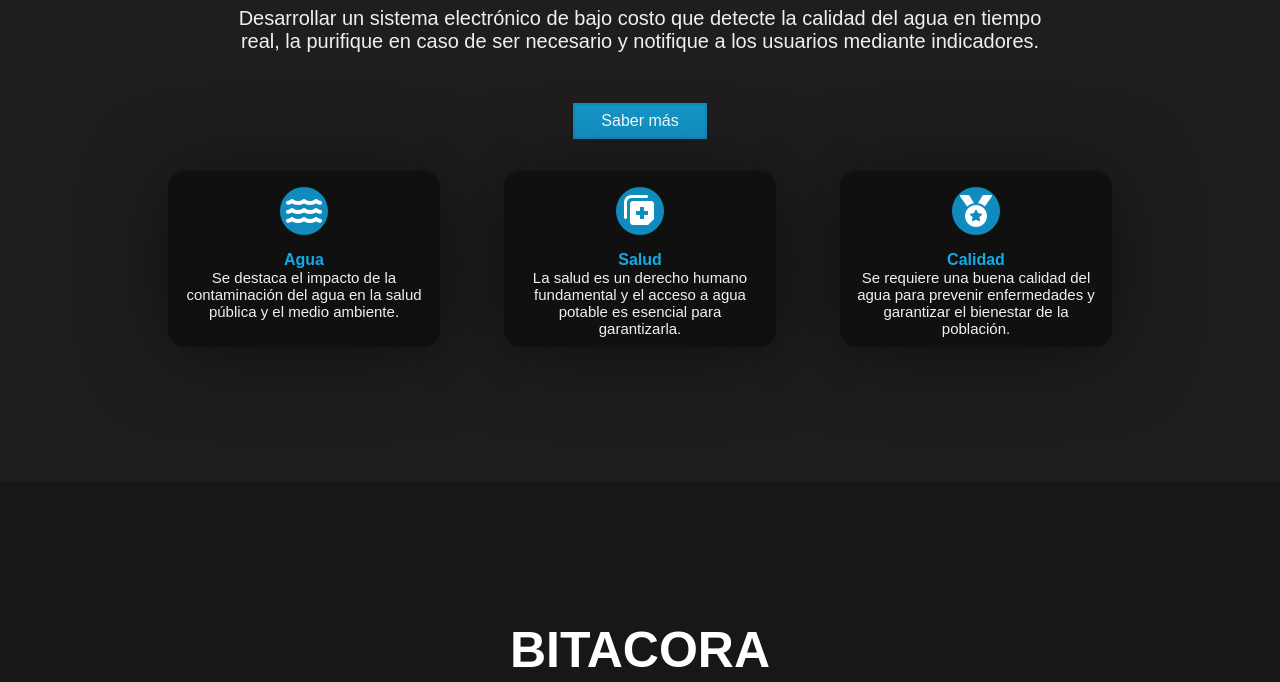
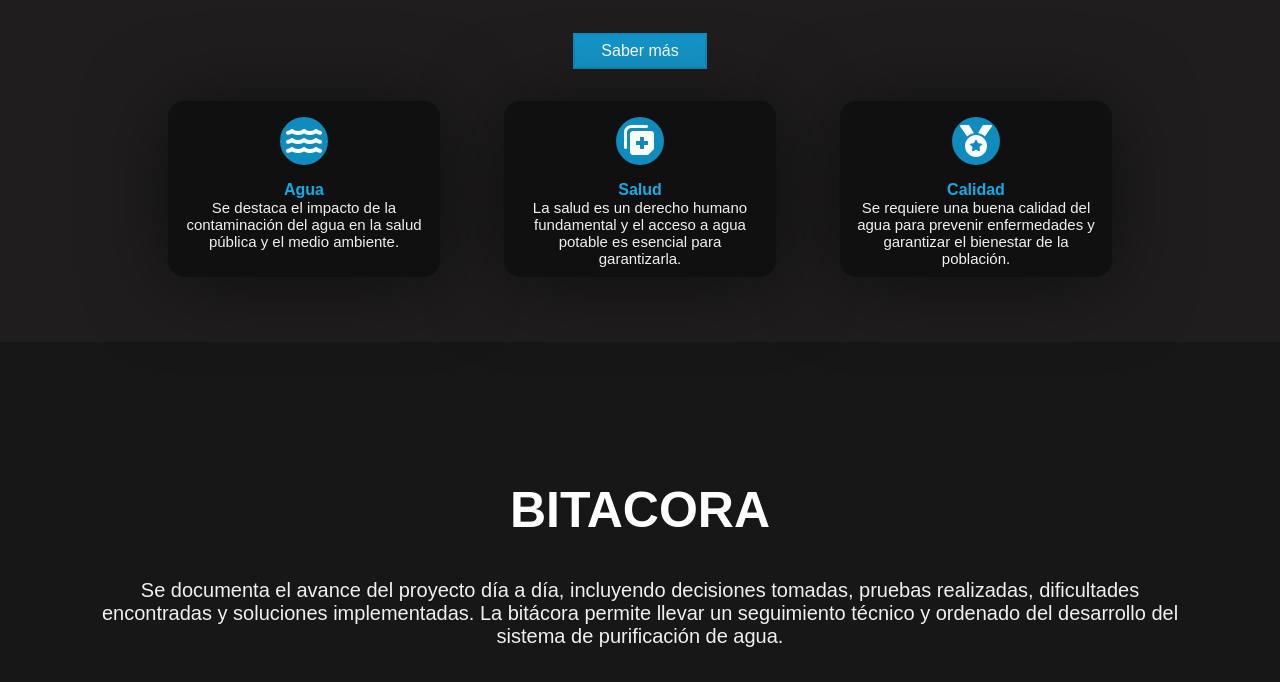
Before and after one commit to aandresfelipe/purificador-agua, a plain HTML site: page index.html in a window 1280 px wide. Shown: the part 768-1450 px from the top of the page. Drawn offline with Linux system fonts and the light colour scheme.

Commit message:
Update estilos.css

```diff
--- a/estilos.css
+++ b/estilos.css
@@ -138,7 +138,7 @@ p{
 }
 
 .sau{
-    padding: 120px;
+    padding: 50px;
     background: #1f1d1d;
 }
 
```
